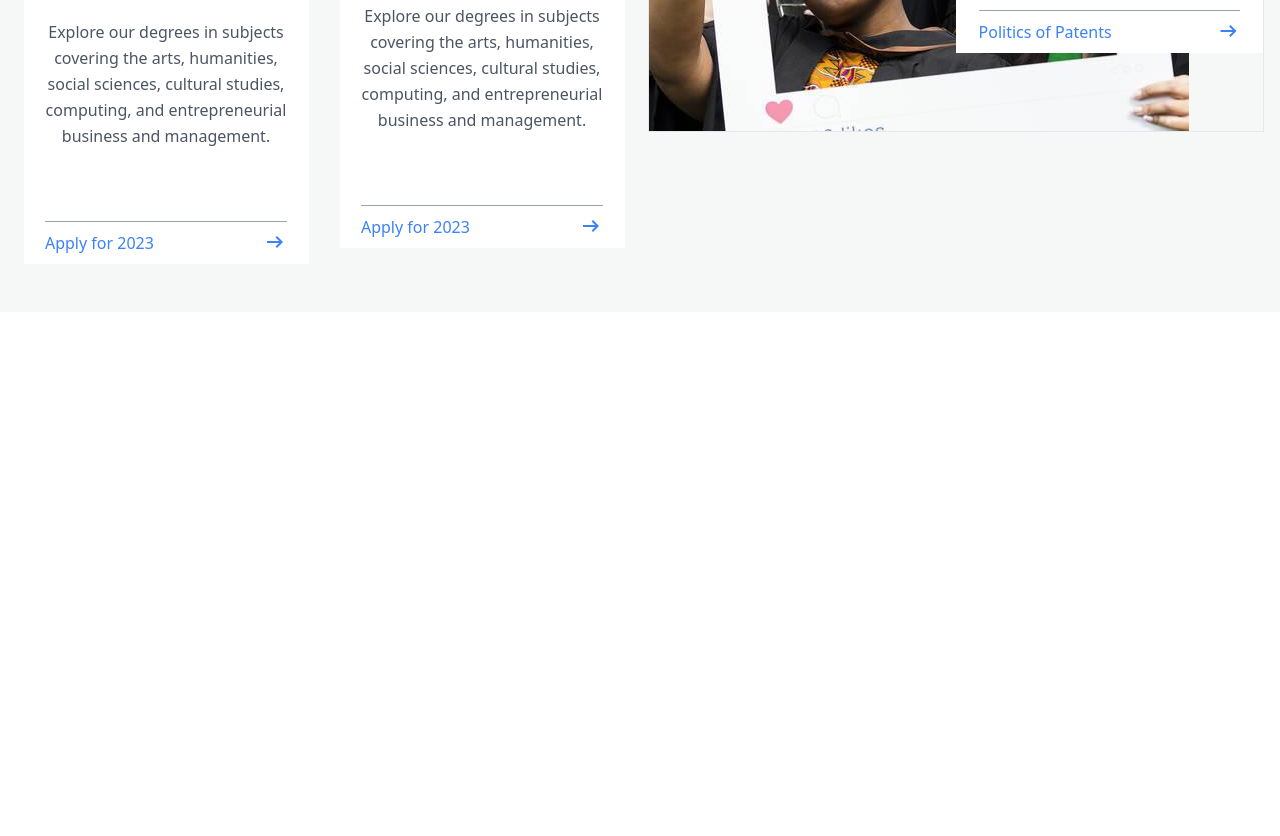
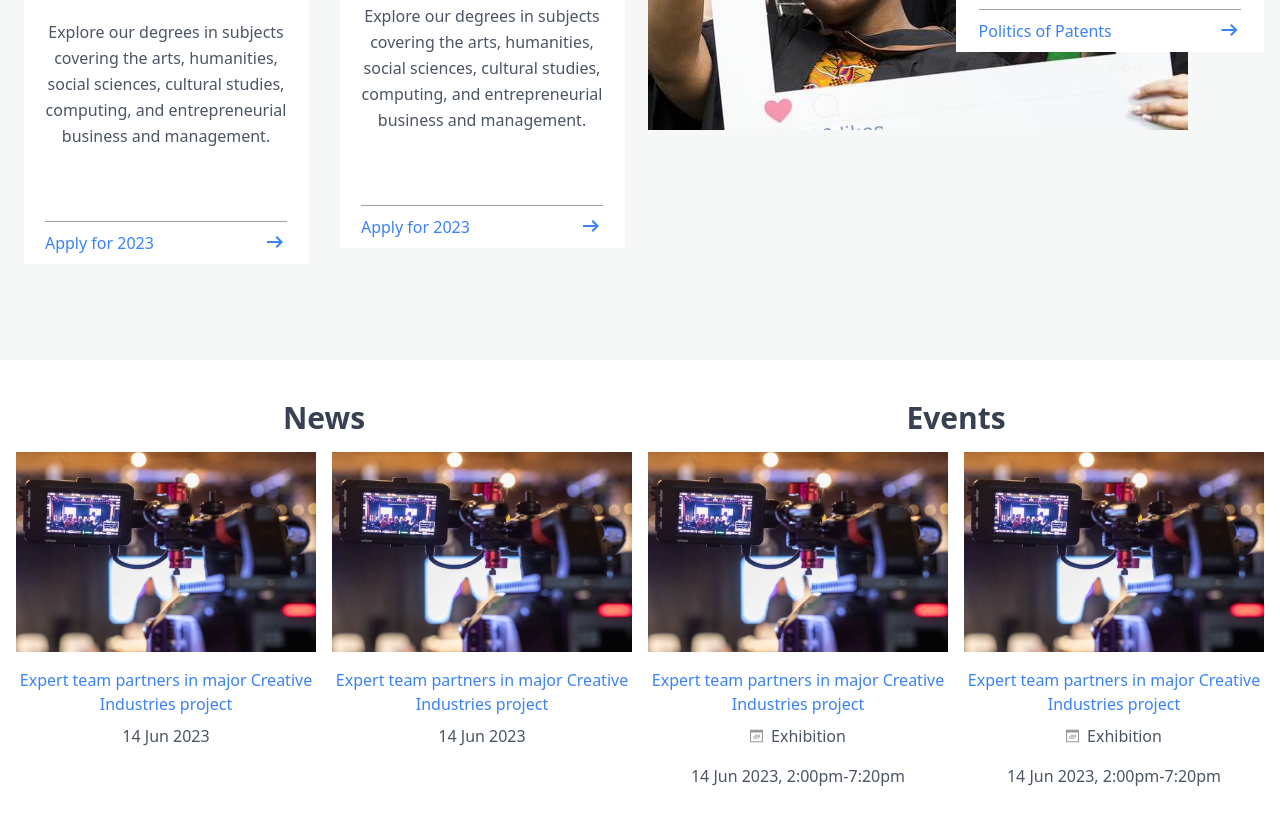
Before and after one commit to Bateyjosue/gold-clone, a website built with Vite: page index.html in a window 1280 px wide. Shown: the part 2505-3341 px from the top of the page. Before the commit the page ends 2865 px from the top, so only its background shows below. Built offline with nearby package versions, Linux system fonts and the light colour scheme.

Commit message:
Design News & Event Section Desktop & Mobile

```diff
--- a/index.html
+++ b/index.html
@@ -61,7 +61,7 @@
             <div class="portfolio__content leading-relaxed flex flex-col gap-6 justify-between items-center bg-white relative top-[-2rem] z-10 w-[95%] m-auto p-2 lg:pt-12 lg:pb-2">
               <h3 class="font-medium text-xl">Postgraduate degrees</h3>
               <p class="text-gray-600 text-center mb-12">Explore our degrees in subjects covering the arts, humanities, social sciences, cultural studies, computing, and entrepreneurial business and management.</p>
-              <div class="portfolio__action flex justify-between border-t-[1px] border-gray-400 pt-2 text-blue-500 font-medium hover:text-red-700 w-[90%] ">
+              <div class="portfolio__action flex justify-between border-t-[1px] border-gray-400 pt-2  w-[90%] ">
                 <span>Apply for 2023</span>
                 <span class="material-symbols-outlined">arrow_right_alt</span>
               </div>
@@ -189,7 +189,7 @@
             </div>
           </div>
         </article>
-        <article class="flex flex-col gap-4 relative lg:col-span-2 lg:h-fit border border-back">
+        <article class="flex flex-col gap-4 relative lg:col-span-2 lg:h-fit">
           <div class="portfolio__image z-0">
             <img src="./assets/Class-of-2016_-Graduation-2016_10686-s.jpg" alt="" class="lg:object-fill">
           </div>
@@ -204,6 +204,54 @@
           </div>
         </article>
       </section>
+      <section class="news__events lg:p-4 flex flex-col lg:flex-row gap-4 bg-white lg:py-6">
+        <div class="news ">
+          <h2 class="text-center py-4 text-3xl font-bold text-gray-700">News</h2>
+          <ul class="flex flex-col lg:flex-row gap-4">
+            <li>
+              <img src="./assets/IFUpic.jpg" alt="">
+              <div class="news__content py-4">
+                <h4 class="text-blue-500 font-medium hover:text-red-700 text-center">Expert team partners in major Creative Industries project</h4>
+                <p class="text-center py-2 text-md text-gray-600 font-medium">14 Jun 2023</p>
+              </div>
+            </li>
+            <li>
+              <img src="./assets/IFUpic.jpg" alt="">
+              <div class="news__content py-4">
+                <h4 class="text-blue-500 font-medium hover:text-red-700 text-center">Expert team partners in major Creative Industries project</h4>
+                <p class="text-center py-2 text-md text-gray-600 font-medium">14 Jun 2023</p>
+              </div>
+            </li>
+          </ul>
+        </div>
+        <div class="events">
+          <h2 class="text-center py-4 text-3xl font-bold text-gray-700">Events</h2>
+          <ul class="flex flex-col lg:flex-row gap-4">
+            <li>
+              <img src="./assets/IFUpic.jpg" alt="">
+              <div class="news__content py-4">
+                <h4 class="text-blue-500 font-medium hover:text-red-700 text-center">Expert team partners in major Creative Industries project</h4>
+                <p class="text-center py-2 text-md text-gray-600 font-medium flex justify-center gap-2">
+                  <img src="./assets/icon-calendar-999.svg" alt="">
+                  <span>Exhibition</span>
+                </p>
+                <p class="text-center py-2 text-md text-gray-600 font-medium">14 Jun 2023, 2:00pm-7:20pm</p>
+              </div>
+            </li>
+            <li>
+              <img src="./assets/IFUpic.jpg" alt="">
+              <div class="news__content py-4">
+                <h4 class="text-blue-500 font-medium hover:text-red-700 text-center">Expert team partners in major Creative Industries project</h4>
+                <p class="text-center py-2 text-md text-gray-600 font-medium flex justify-center gap-2">
+                  <img src="./assets/icon-calendar-999.svg" alt="">
+                  <span>Exhibition</span>
+                </p>
+                <p class="text-center py-2 text-md text-gray-600 font-medium">14 Jun 2023, 2:00pm-7:20pm</p>
+              </div>
+            </li>
+          </ul>
+        </div>
+      </section>
     </main>
     <script type="module" src="/main.js"></script>
   </body>
```
